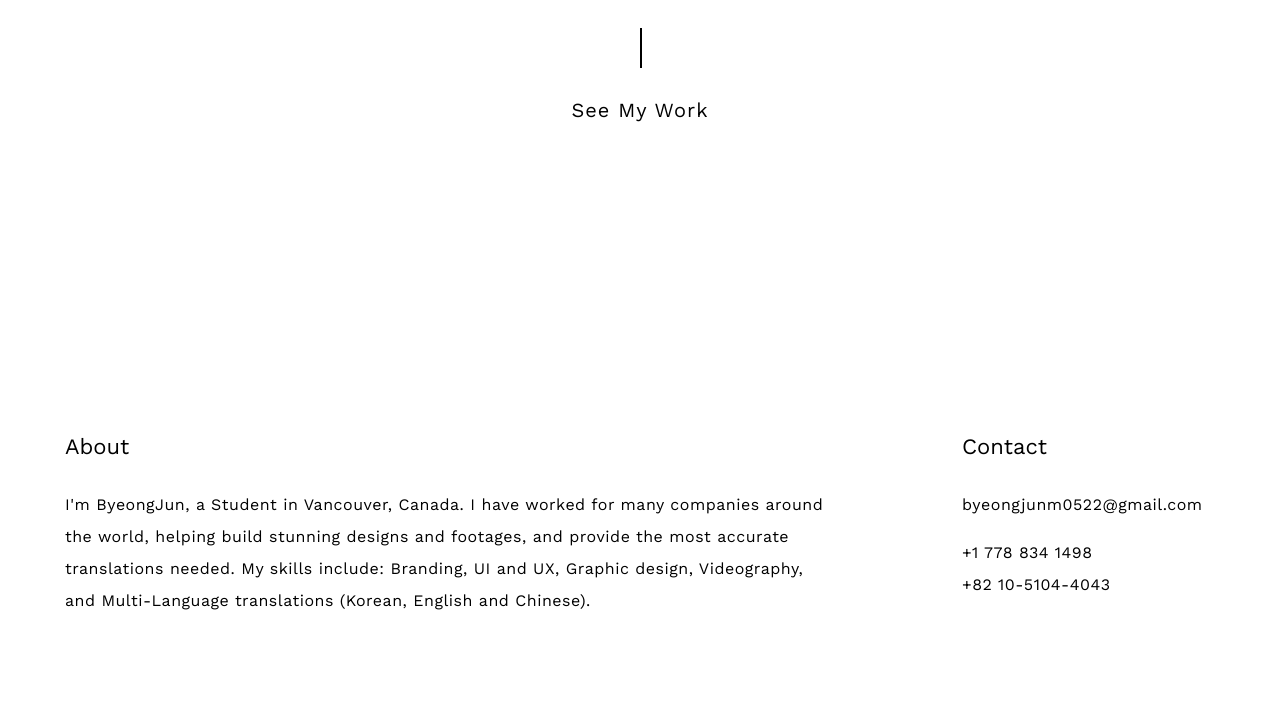
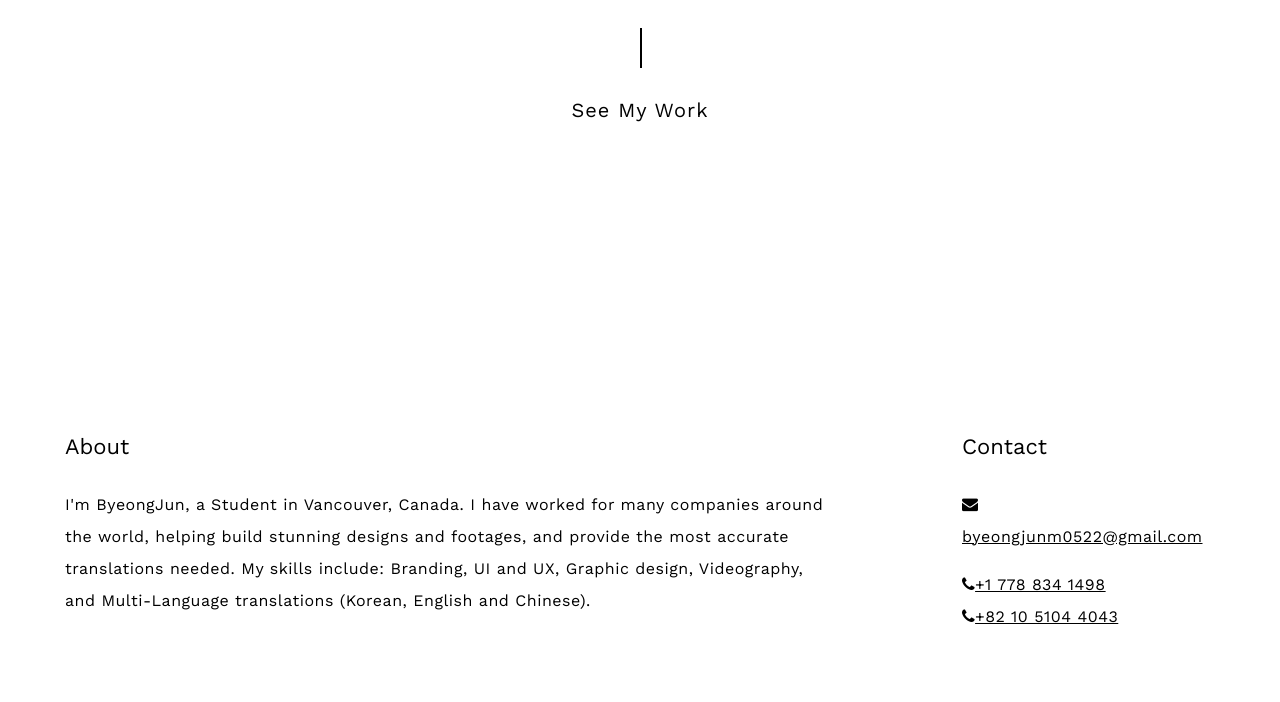
Before and after one commit to bjmoonn/bjmoonn.github.io, a plain HTML site: page index.html in a window 1280 px wide. Shown: the part 510-1212 px from the top of the page. Drawn offline with nearby package versions, Linux system fonts and the light colour scheme; a script that the page names is missing.

Commit message:
Update index.html

```diff
--- a/index.html
+++ b/index.html
@@ -4,7 +4,7 @@
 <!--[if gt IE 9]><!-->  <html lang="en"> <!--<![endif]-->
 <head>
 	<meta charset="utf-8">
-	<title>byeongjun moon</title>
+	<title>bjmoon</title>
 	<meta name="description" content="" />
 	<meta name="keywords" content="" />
 	<meta name="viewport" content="width=device-width, initial-scale=1.0">
@@ -60,8 +60,8 @@
 					</div>
 					<div class="col span_3_of_12">
 						<h3>Contact</h3>
-						<p><a href="mailto:byeongjunm0522@gmail.com" >byeongjunm0522@gmail.com</a></p>
-						<p>+1 778 834 1498<br>+82 10-5104-4043</p>
+						<p><i class="fa fa-envelope"></i><a href="mailto:byeongjunm0522@gmail.com"><u>byeongjunm0522@gmail.com</u></a></p>
+                        <p><i class="fa fa-phone"></i><a href="callto:+1 778 834 1498"><u>+1 778 834 1498</u></a><br><i class="fa fa-phone"></i><a href="callto:+1 778 834 1498"><u>+82 10 5104 4043</u></a></p>
 					</div>
 				</div>
 				<div class="bottom-footer">
@@ -71,7 +71,7 @@
 						<li><a href="https://instagram.com/bjmoonn" target="_blank" title="ByeongJun Moon Instagram" ><i class="fa fa-instagram"></i></a></li>
 						<li><a href="https://www.behance.net/bjmoon" target="_blank" title="ByeongJun Moon Behance"><i class="fa fa-behance"></i></a></li>
 					</ul>
-					<p>© 2019 ByeongJun Moon </a></p>
+					<p>© 2019 ByeongJun Moon</p>
 				</div>
 			</div>
 		</footer>
```
